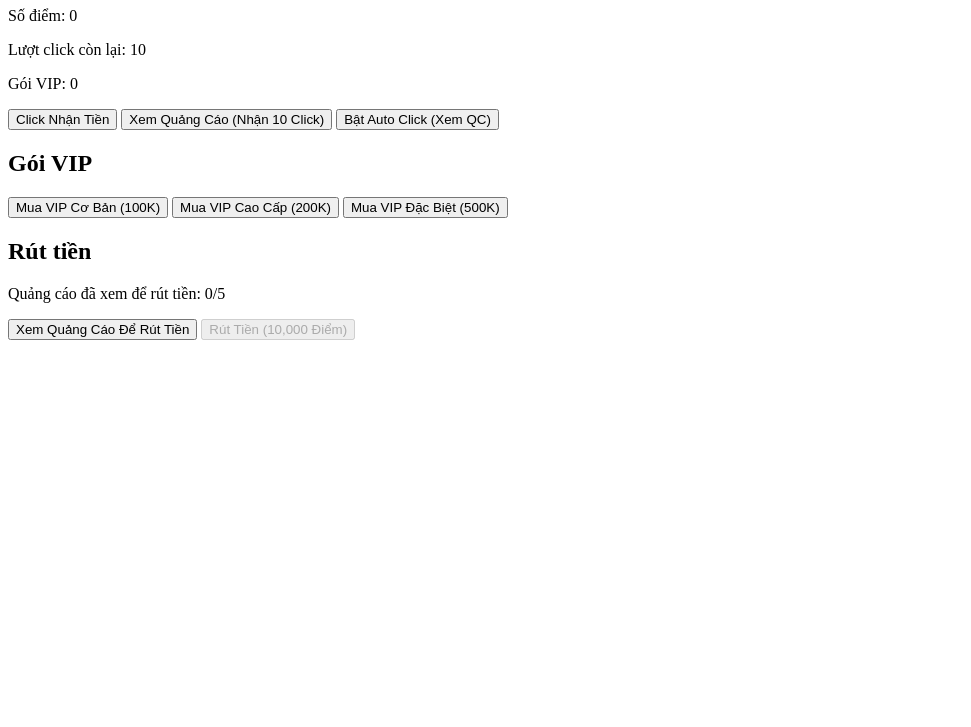
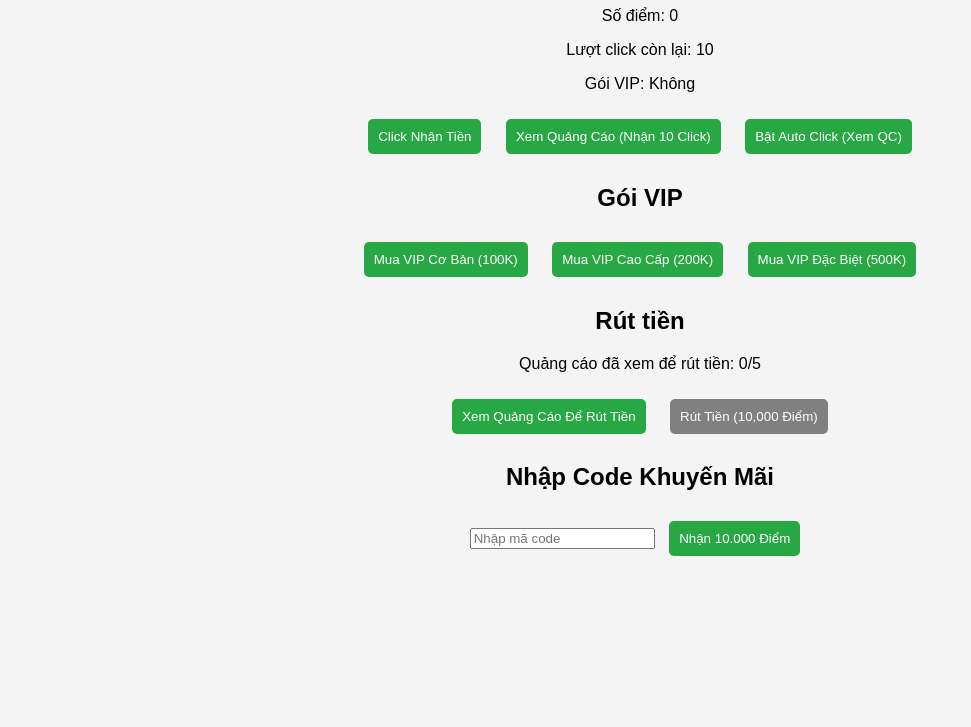
Before and after one commit to freemoneyvn/click-money., a plain HTML site: page index.html in a window 1280 px wide. Shown: the part 73-800 px from the top of the page, without its empty margins (0-971 px from the left). Drawn offline with Linux system fonts and the light colour scheme.

Commit message:
Update index.html

```diff
--- a/index.html
+++ b/index.html
@@ -3,27 +3,34 @@
 <head>
     <meta charset="UTF-8">
     <meta name="viewport" content="width=device-width, initial-scale=1.0">
-    <title>Click Nhận Tiền</title>
-    <script src="script.js" defer></script>
+    <title>Click để kiếm tiền</title>
+    <link rel="stylesheet" href="style.css">
 </head>
 <body>
     <h1>Click để kiếm tiền</h1>
-    <p id="points">Số điểm: 0</p>
-    <p id="clicksLeft">Lượt click còn lại: 0</p>
-    <p id="vipStatus">Gói VIP: Không</p>
 
-    <button id="clickButton">Click Nhận Tiền</button>
-    <button id="watchAd">Xem Quảng Cáo (Nhận 10 Click)</button>
-    <button id="autoClick">Bật Auto Click (Xem QC)</button>
+    <p>Số điểm: <span id="points">0</span></p>
+    <p>Lượt click còn lại: <span id="clicks">10</span></p>
+    <p>Gói VIP: <span id="vip-status">Không</span></p>
+
+    <button onclick="clickMoney()">Click Nhận Tiền</button>
+    <button onclick="watchAd()">Xem Quảng Cáo (Nhận 10 Click)</button>
+    <button onclick="enableAutoClick()">Bật Auto Click (Xem QC)</button>
 
     <h2>Gói VIP</h2>
-    <button onclick="buyVip(1)">Mua VIP Cơ Bản (100K)</button>
-    <button onclick="buyVip(2)">Mua VIP Cao Cấp (200K)</button>
-    <button onclick="buyVip(3)">Mua VIP Đặc Biệt (500K)</button>
+    <button onclick="buyVip(100000, 1.5)">Mua VIP Cơ Bản (100K)</button>
+    <button onclick="buyVip(200000, 2)">Mua VIP Cao Cấp (200K)</button>
+    <button onclick="buyVip(500000, 3)">Mua VIP Đặc Biệt (500K)</button>
 
     <h2>Rút tiền</h2>
-    <p id="withdrawProgress">Quảng cáo đã xem để rút tiền: 0/5</p>
-    <button id="watchAdsForWithdraw">Xem Quảng Cáo Để Rút Tiền</button>
-    <button id="redeemCard" disabled>Rút Tiền (10,000 Điểm)</button>
+    <p>Quảng cáo đã xem để rút tiền: <span id="withdraw-ads">0</span>/5</p>
+    <button onclick="watchAdForWithdraw()">Xem Quảng Cáo Để Rút Tiền</button>
+    <button onclick="withdrawMoney()" disabled id="withdraw-btn">Rút Tiền (10,000 Điểm)</button>
+
+    <h2>Nhập Code Khuyến Mãi</h2>
+    <input type="text" id="promo-code" placeholder="Nhập mã code">
+    <button onclick="redeemCode()">Nhận 10.000 Điểm</button>
+
+    <script src="script.js"></script>
 </body>
 </html>
```
